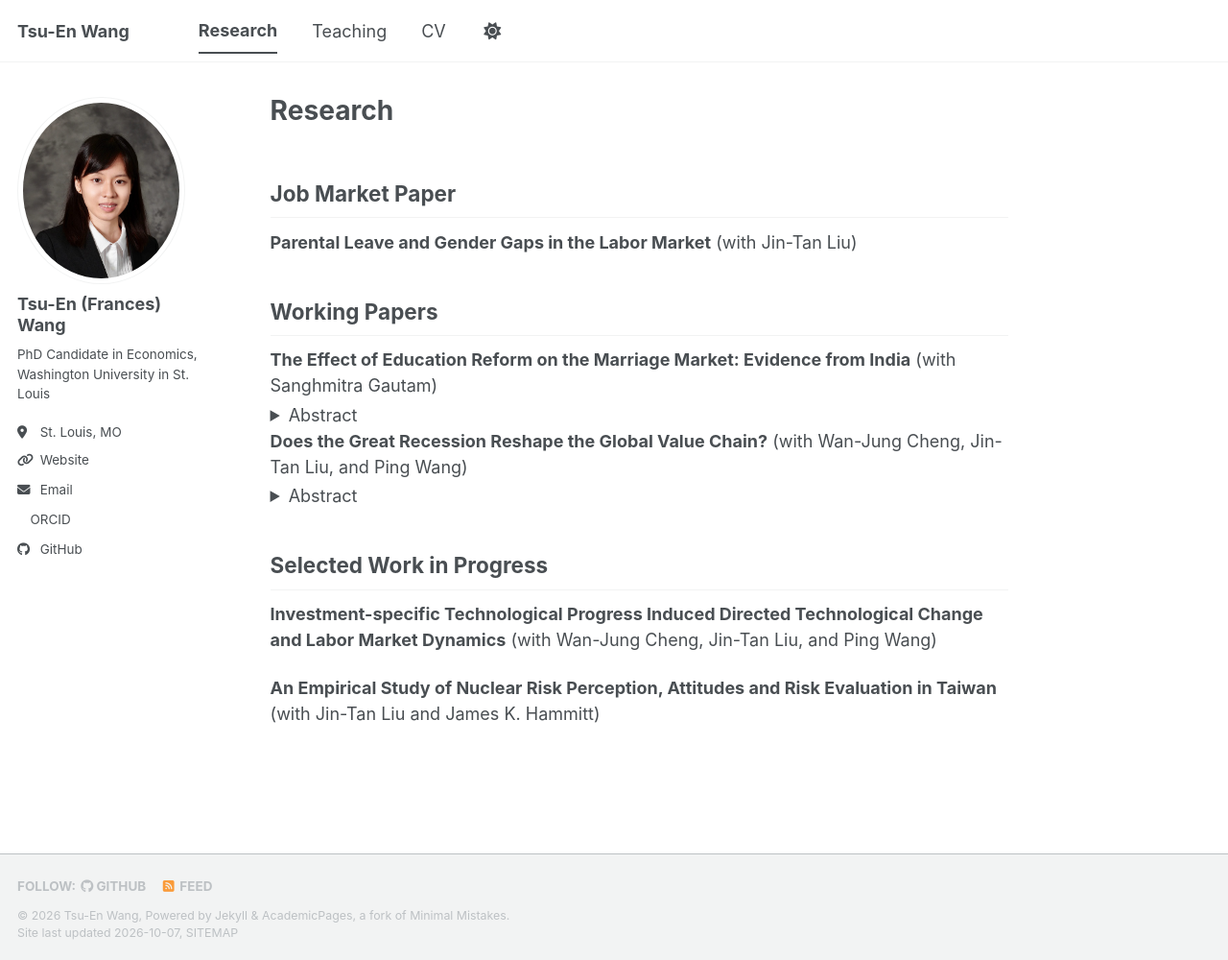
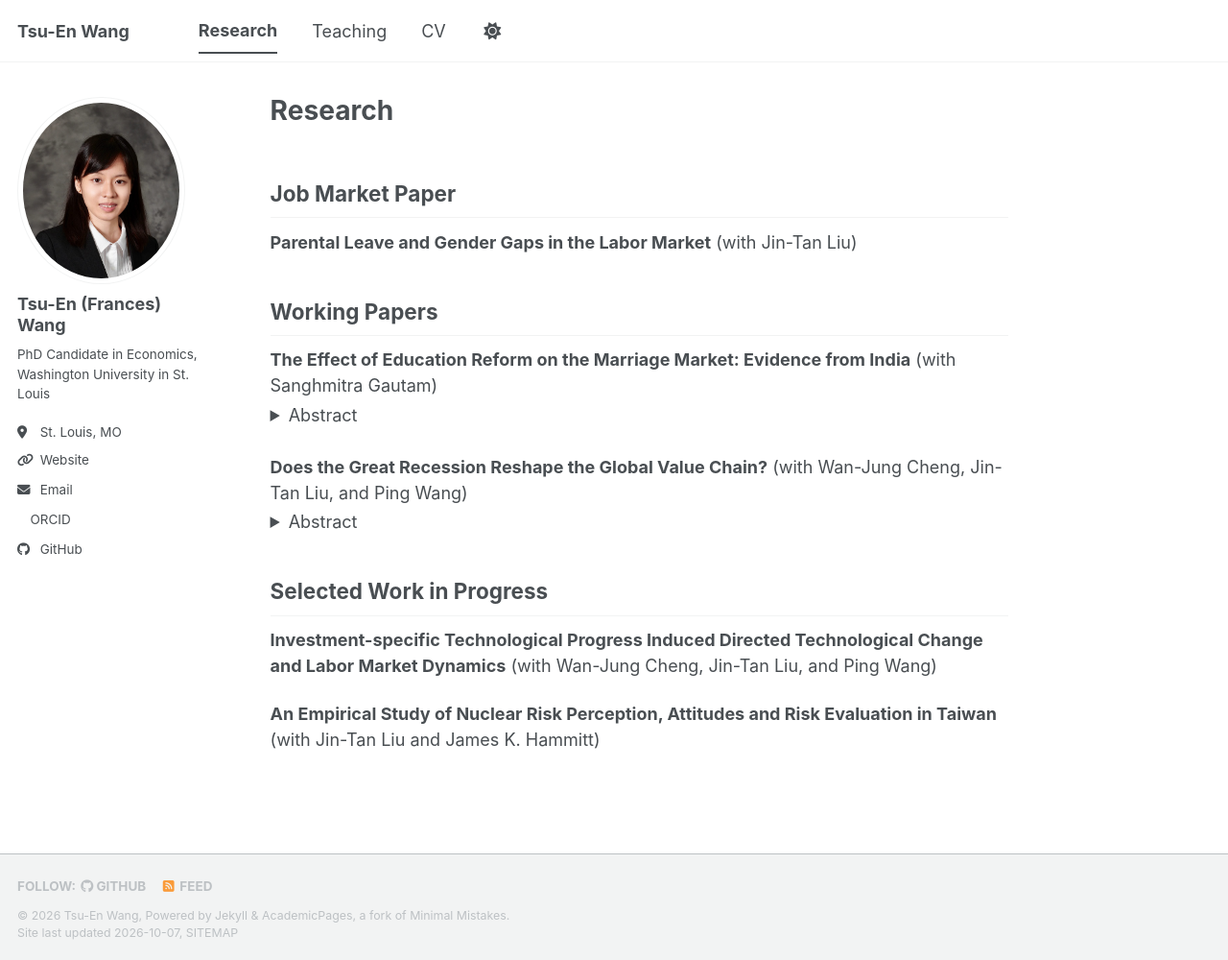
Before and after one commit to tsu-enwang/tsu-enwang, a Jekyll site: the page built from _pages/research.md, in a window 1280 px wide and 1000 px high. Shown: the whole window at 96% size. Built offline with Jekyll 4.4.1, drawn with Linux system fonts in a browser that asks for light colours; a style sheet for code colours, icons or effects is not loaded.

Commit message:
Update research.md

```diff
--- a/_pages/research.md
+++ b/_pages/research.md
@@ -13,7 +13,7 @@ author_profile: true
 **The Effect of Education Reform on the Marriage Market: Evidence from India** (with Sanghmitra Gautam)
 {: style="margin-bottom: 0.2em"}
 
-<details>
+<details style="margin-bottom: 1.5em">
 <summary>Abstract</summary>
 <div markdown="1">
 
@@ -26,7 +26,7 @@ We study the impact of a large-scale school construction program, the District P
 **Does the Great Recession Reshape the Global Value Chain?** (with Wan-Jung Cheng, Jin-Tan Liu, and Ping Wang)
 {: style="margin-bottom: 0.2em"}
 
-<details>
+<details style="margin-bottom: 1.5em">
 <summary>Abstract</summary>
 <div markdown="1">
 
```
